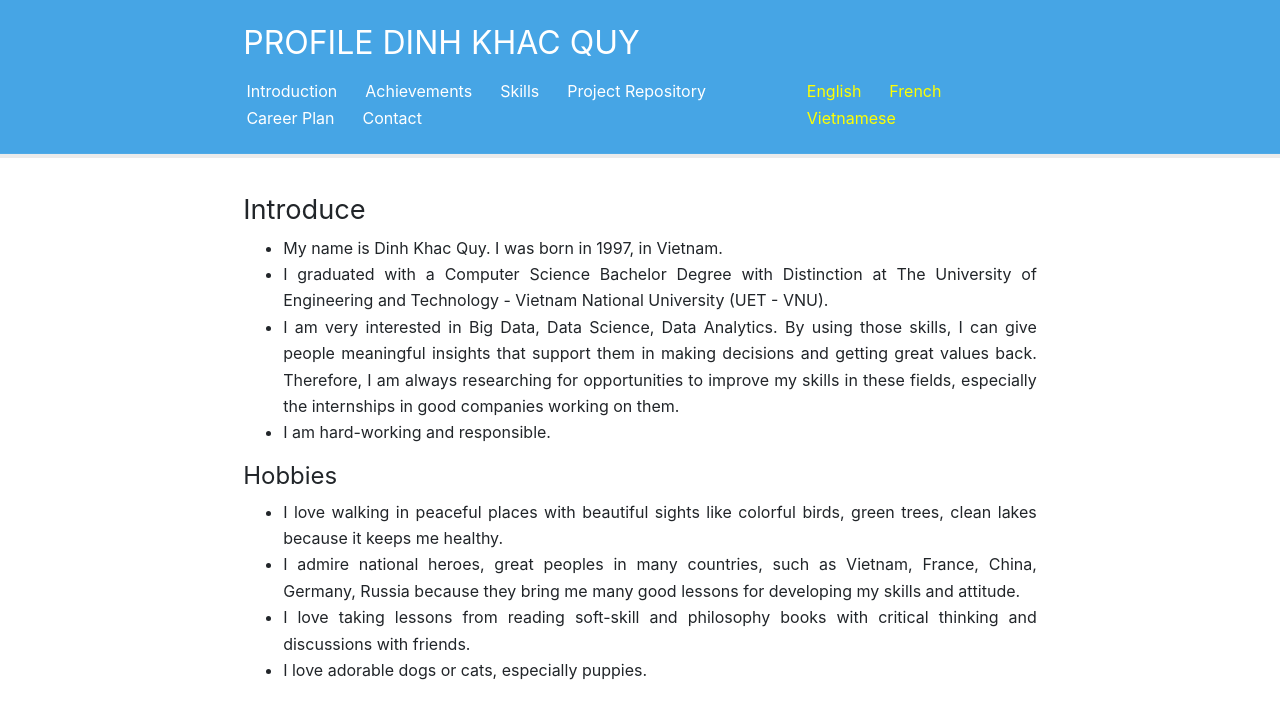
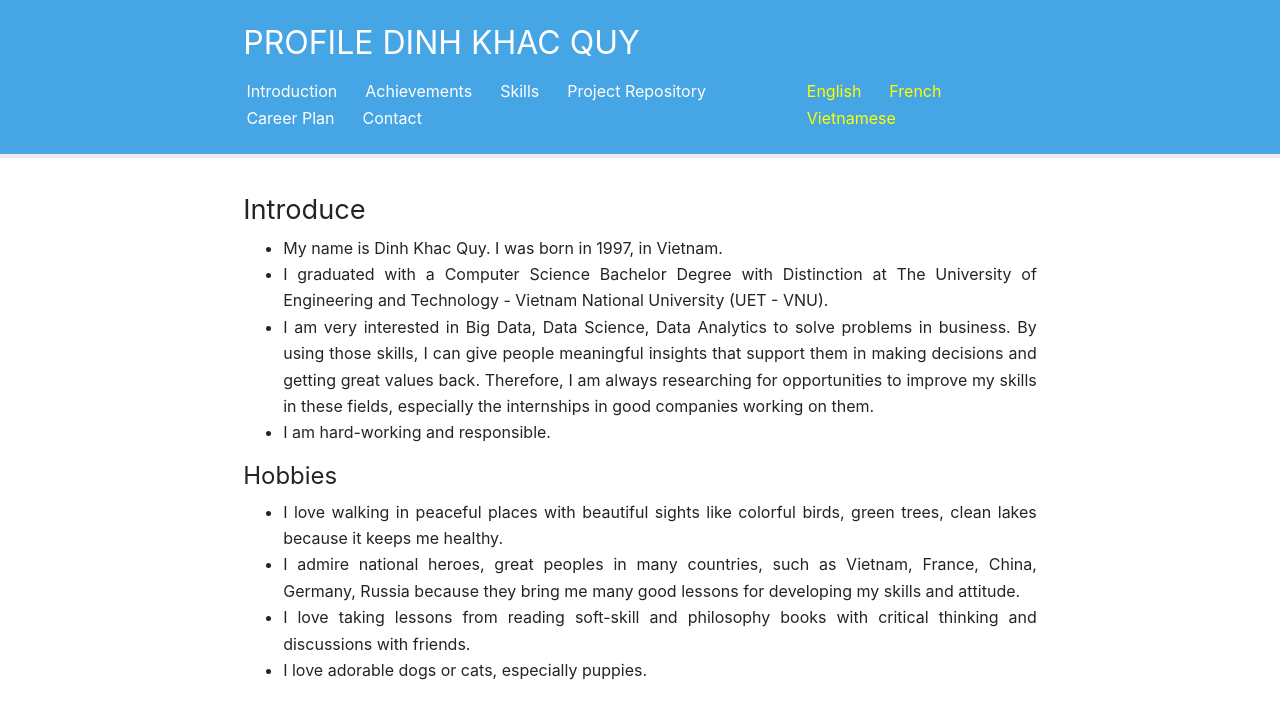
Before and after one commit to christianezeani/panthera-jekyll, a Jekyll site: the page built from en/Introduction.md, in a window 1280 px wide. Shown: the top 719 px of the page. Built offline with Jekyll 4.4.1, drawn with Linux system fonts in a browser that asks for light colours.

Commit message:
Update Introduction.md

```diff
--- a/en/Introduction.md
+++ b/en/Introduction.md
@@ -10,7 +10,7 @@ order: 0
 
 * My name is Dinh Khac Quy. I was born in 1997, in Vietnam.
 * I graduated with a Computer Science Bachelor Degree with Distinction at The University of Engineering and Technology - Vietnam National University (UET - VNU).
-* I am very interested in Big Data, Data Science, Data Analytics. By using those skills, I can give people meaningful insights that support them in making decisions and getting great values back. Therefore, I am always researching for opportunities to improve my skills in these fields, especially the internships in good companies working on them.
+* I am very interested in Big Data, Data Science, Data Analytics to solve problems in business. By using those skills, I can give people meaningful insights that support them in making decisions and getting great values back. Therefore, I am always researching for opportunities to improve my skills in these fields, especially the internships in good companies working on them.
 * I am hard-working and responsible.
 
 #### Hobbies
```
